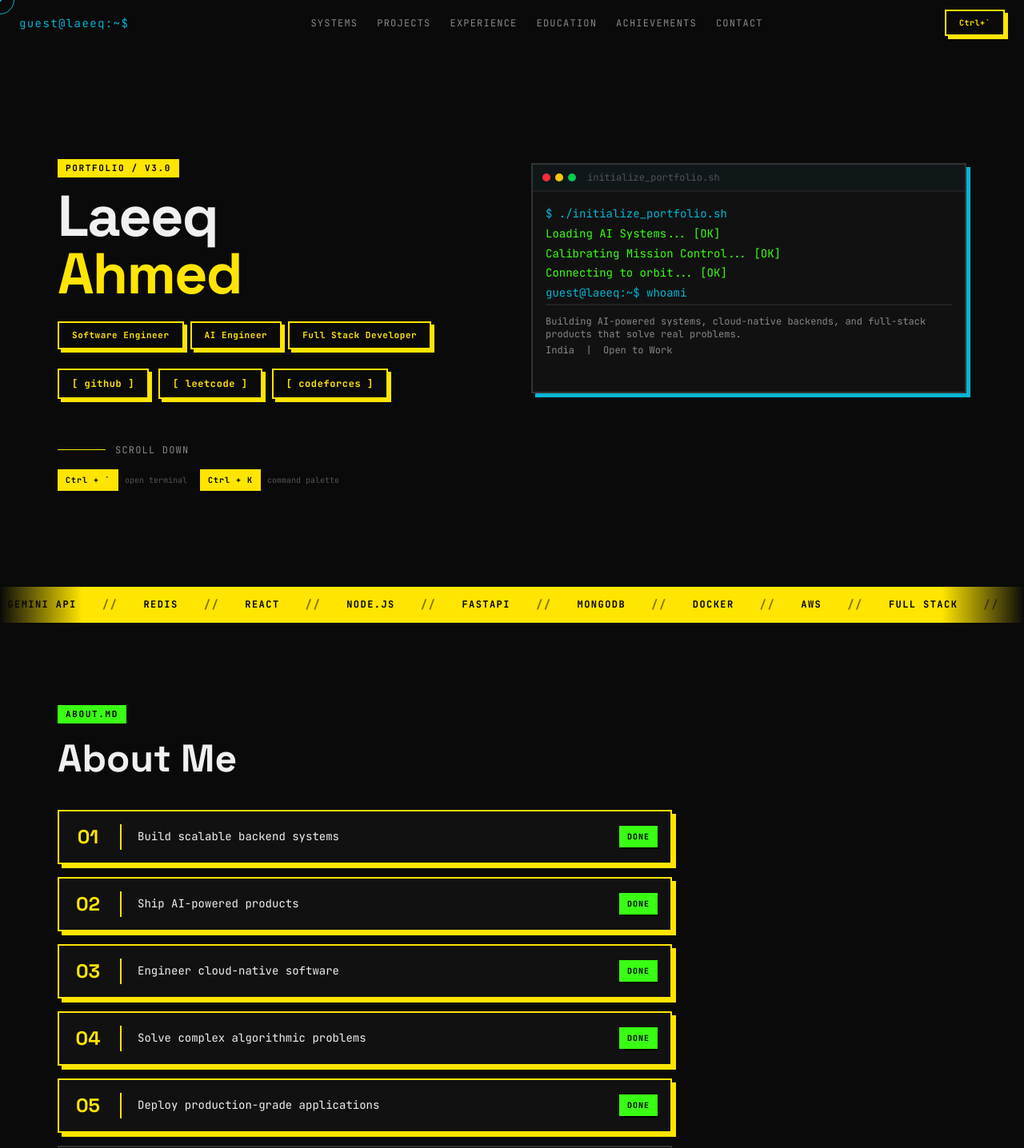
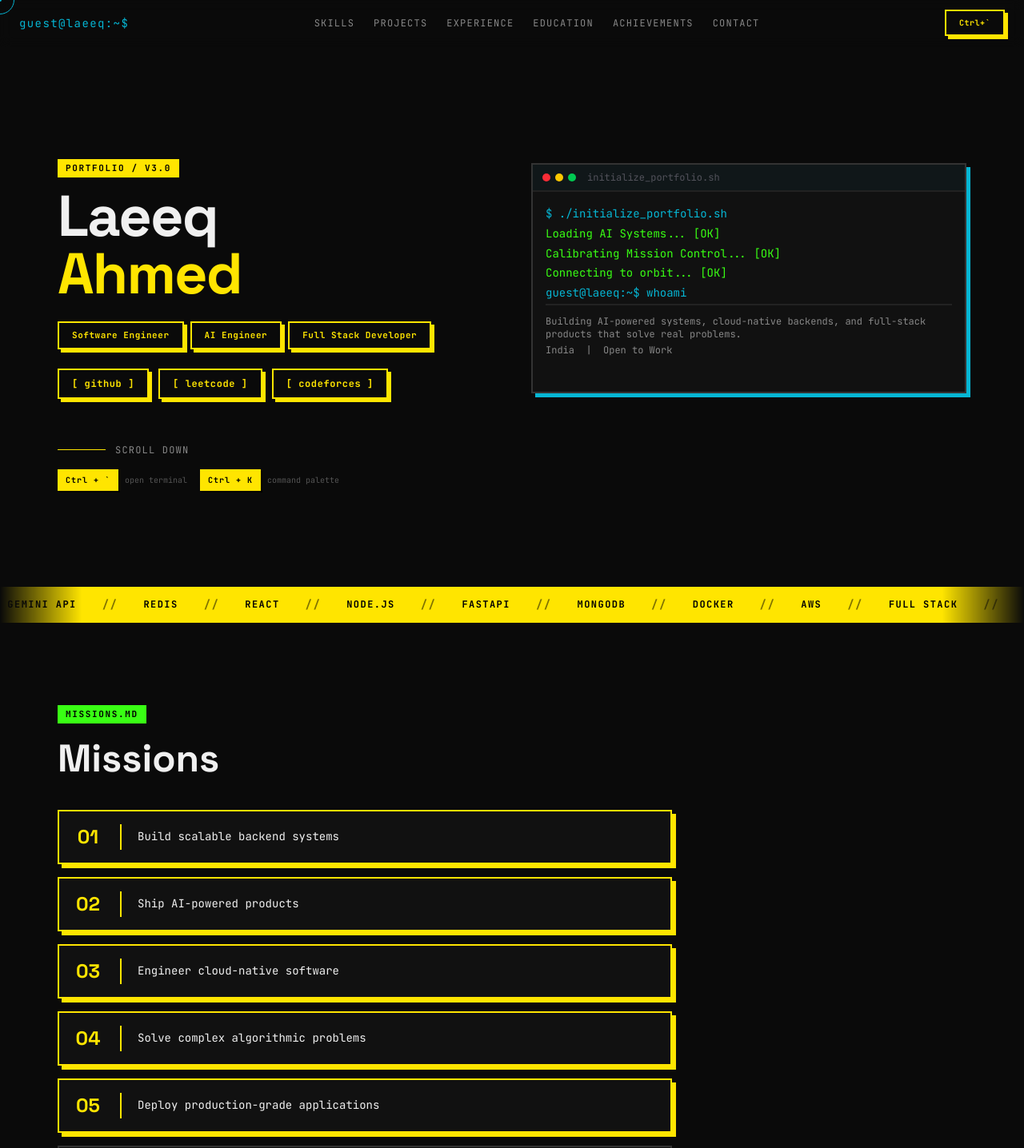
Before and after one commit to laeeq-ahmd/portfolio, a Next.js app: page / in a window 1280 px wide. Shown: the top 1436 px of the page at 80% size. Built offline with nearby package versions, Linux system fonts and the light colour scheme.

Commit message:
feat: smart navbar hide, skills nav link, missions rename, data science skills, fix dates

```diff
--- a/components/layout/Navbar.tsx
+++ b/components/layout/Navbar.tsx
@@ -1,10 +1,10 @@
 "use client";
-import { useState, useEffect } from "react";
-import { motion } from "framer-motion";
+import { useState, useEffect, useRef } from "react";
+import { motion, AnimatePresence } from "framer-motion";
 import { identity } from "@/lib/data";
 
 const navLinks = [
-  { label: "SYSTEMS", href: "#systems" },
+  { label: "SKILLS", href: "#systems" },
   { label: "PROJECTS", href: "#projects" },
   { label: "EXPERIENCE", href: "#experience" },
   { label: "EDUCATION", href: "#education" },
@@ -14,9 +14,29 @@ const navLinks = [
 
 export default function Navbar() {
   const [scrolled, setScrolled] = useState(false);
+  const [visible, setVisible] = useState(true);
+  const lastScrollY = useRef(0);
 
   useEffect(() => {
-    const handleScroll = () => setScrolled(window.scrollY > 40);
+    const handleScroll = () => {
+      const currentY = window.scrollY;
+
+      // Show/hide based on scroll direction
+      if (currentY < 80) {
+        // Always show near the top
+        setVisible(true);
+      } else if (currentY > lastScrollY.current + 8) {
+        // Scrolling down — hide
+        setVisible(false);
+      } else if (currentY < lastScrollY.current - 8) {
+        // Scrolling up — show
+        setVisible(true);
+      }
+
+      setScrolled(currentY > 40);
+      lastScrollY.current = currentY;
+    };
+
     window.addEventListener("scroll", handleScroll, { passive: true });
     return () => window.removeEventListener("scroll", handleScroll);
   }, []);
@@ -27,18 +47,22 @@ export default function Navbar() {
   };
 
   return (
+    <AnimatePresence>
+      {visible && (
         <motion.header
           className="fixed top-0 left-0 right-0 z-50"
-      initial={{ opacity: 0, y: -20 }}
-      animate={{ opacity: 1, y: 0 }}
-      transition={{ duration: 0.5, delay: 0.1 }}
+          initial={{ y: -80, opacity: 0 }}
+          animate={{ y: 0, opacity: 1 }}
+          exit={{ y: -80, opacity: 0 }}
+          transition={{ duration: 0.25, ease: "easeInOut" }}
         >
           <nav
             className="flex items-center justify-between w-full px-6 py-3"
             style={{
-          background: scrolled ? "rgba(10,10,10,0.95)" : "rgba(10,10,10,0.7)",
+              background: scrolled ? "rgba(10,10,10,0.97)" : "rgba(10,10,10,0.7)",
               borderBottom: scrolled ? "2px solid var(--color-border)" : "2px solid transparent",
               transition: "background 0.3s, border-color 0.3s",
+              backdropFilter: "blur(8px)",
             }}
           >
             {/* Logo */}
@@ -61,10 +85,8 @@ export default function Navbar() {
                   key={link.label}
                   onClick={() => scrollTo(link.href)}
                   className="text-xs tracking-widest text-[#888] transition-colors"
-              style={{
-                fontFamily: "JetBrains Mono, monospace",
-              }}
-              onMouseEnter={(e) => (e.currentTarget.style.color = "var(--color-cyan)")}
+                  style={{ fontFamily: "JetBrains Mono, monospace" }}
+                  onMouseEnter={(e) => (e.currentTarget.style.color = "var(--color-yellow)")}
                   onMouseLeave={(e) => (e.currentTarget.style.color = "#888")}
                 >
                   {link.label}
@@ -81,5 +103,7 @@ export default function Navbar() {
             </span>
           </nav>
         </motion.header>
+      )}
+    </AnimatePresence>
   );
 }
--- a/components/sections/MissionObjectives.tsx
+++ b/components/sections/MissionObjectives.tsx
@@ -14,12 +14,12 @@ export default function MissionObjectives() {
           transition={{ duration: 0.5 }}
           className="mb-10"
         >
-          <p className="section-label section-label-green">ABOUT.md</p>
+          <p className="section-label section-label-green">MISSIONS.md</p>
           <h2
             className="text-5xl font-black text-[#f0f0f0] mt-2"
             style={{ fontFamily: "Space Grotesk, sans-serif" }}
           >
-            About Me
+            Missions
           </h2>
         </motion.div>
 
@@ -66,22 +66,6 @@ export default function MissionObjectives() {
               >
                 {obj.text}
               </span>
-
-              {/* DONE badge */}
-              {obj.completed && (
-                <span
-                  className="ml-auto shrink-0 text-[10px] font-black px-2 py-1 tracking-widest"
-                  style={{
-                    fontFamily: "JetBrains Mono, monospace",
-                    background: "#39FF14",
-                    color: "#000",
-                    border: "2px solid #39FF14",
-                    boxShadow: "2px 2px 0 #000",
-                  }}
-                >
-                  DONE
-                </span>
-              )}
             </motion.div>
           ))}
         </div>
--- a/lib/data.ts
+++ b/lib/data.ts
@@ -58,7 +58,11 @@ export const skillCategories = [
   },
   {
     category: "AI / ML",
-    skills: ["LangChain", "LangGraph", "RAG", "LLMs", "Gemini API"],
+    skills: ["LangChain", "LangGraph", "RAG", "LLMs", "API Integration"],
+  },
+  {
+    category: "Data Science",
+    skills: ["Pandas", "NumPy", "Matplotlib", "Seaborn", "Scikit-learn"],
   },
 ];
 
@@ -262,8 +266,8 @@ export const experience = [
     period: "June 2025 — July 2025",
     type: "Internship",
     description:
-      "AI Developer intern as part of the Summer of AI 2025 (SoAI) program organized by VisWAM AI (Swetha.IT). Built and evaluated AI models, worked on LangChain and LangGraph pipelines, fine-tuned LLMs, and developed real-world AI applications.",
-    tags: ["Python", "LangChain", "LangGraph", "LLMs", "Fine-tuning", "AI Engineering"],
+      "AI Developer intern as part of the Summer of AI 2025 (SoAI) program organized by VisWAM AI (Swetha.IT). Built and evaluated AI models, worked on LangChain pipelines, fine-tuned LLMs, and developed real-world AI applications.",
+    tags: ["Python", "LangChain", "LLMs", "Fine-tuning", "AI Engineering"],
     certLink: "https://drive.google.com/file/d/13nWf3zYjxB01nV1RIVbpg-pgETimon_0/view?usp=drive_link",
     certLabel: "Offer Letter",
   },
@@ -271,7 +275,7 @@ export const experience = [
     id: "infosys",
     role: "AI/ML Intern",
     company: "Infosys Springboard",
-    period: "2024",
+    period: "Nov 2025 — Jan 2026",
     type: "Internship",
     description:
       "Built a Python data pipeline for exoplanet habitability classification. Applied PCA for dimensionality reduction, SMOTE for class imbalance handling, and XGBoost ensemble models. Achieved production-ready accuracy on imbalanced astronomical datasets.",
@@ -335,7 +339,7 @@ export const education = [
     degree: "B.E. Computer Science",
     institution: "Matrushri Engineering College",
     period: "2022 — 2026",
-    grade: "8.23 CGPA",
+    grade: "8.23 / 10",
     gradeLabel: "CGPA",
     current: true,
   },
```
Lines whose indentation alone changed are shown as unchanged.
